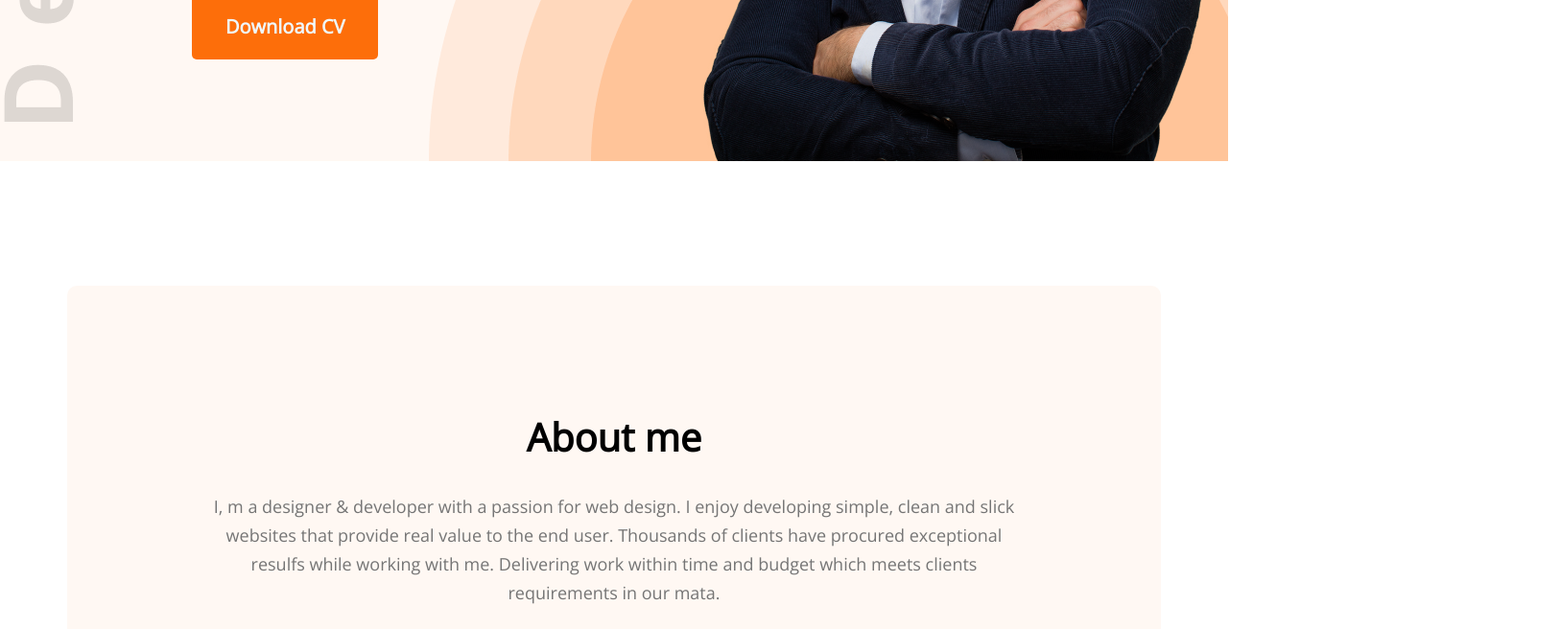
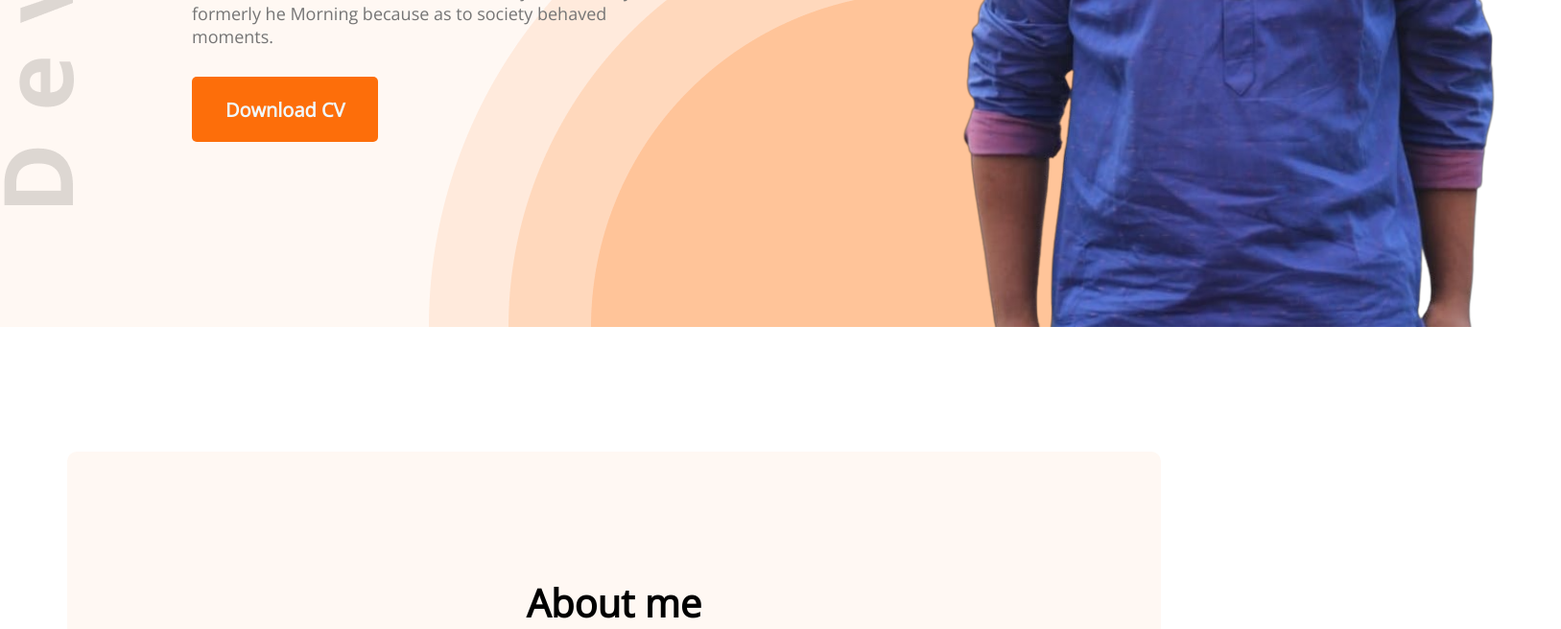
Before and after one commit to MiyadMohammad17/Developer-portfolio, a plain HTML site: page index.html in a window 1280 px wide. Shown: the part 676-1332 px from the top of the page at 96% size, 1627 px wide, since content can reach past the window. Drawn offline with nearby package versions, Linux system fonts and the light colour scheme.

Commit message:
image and css add

```diff
--- a/index.html
+++ b/index.html
@@ -32,14 +32,14 @@
           </p>
           <button class="button1">Download CV</button>
         </div>
-        <img src="images/hardy.png" alt="Miyad" />
+        <img class="image-main" src="images/miyad.png" alt="Miyad" />
       </div>
     </header>
     <main>
       <section class="about">
         <h2 class="sec-title">About me</h2>
         <p class="sec-dis">
-          I, m a designer & developer with a passion for web design. I enjoy
+          I'm a designer & developer with a passion for web design. I enjoy
           developing simple, clean and
           slick websites that provide real value to the end user. Thousands of
           clients have procured
--- a/styles/style.css
+++ b/styles/style.css
@@ -40,7 +40,10 @@ nav {
   margin: 0px 200px;
   justify-content: space-between;
 }
-
+.image-main{
+  position: relative;
+  left: 270px;
+}
 .ti1 {
   font-weight: 600;
   font-size: 45px;
```
Also changed, not shown: images/miyad.png (added).
